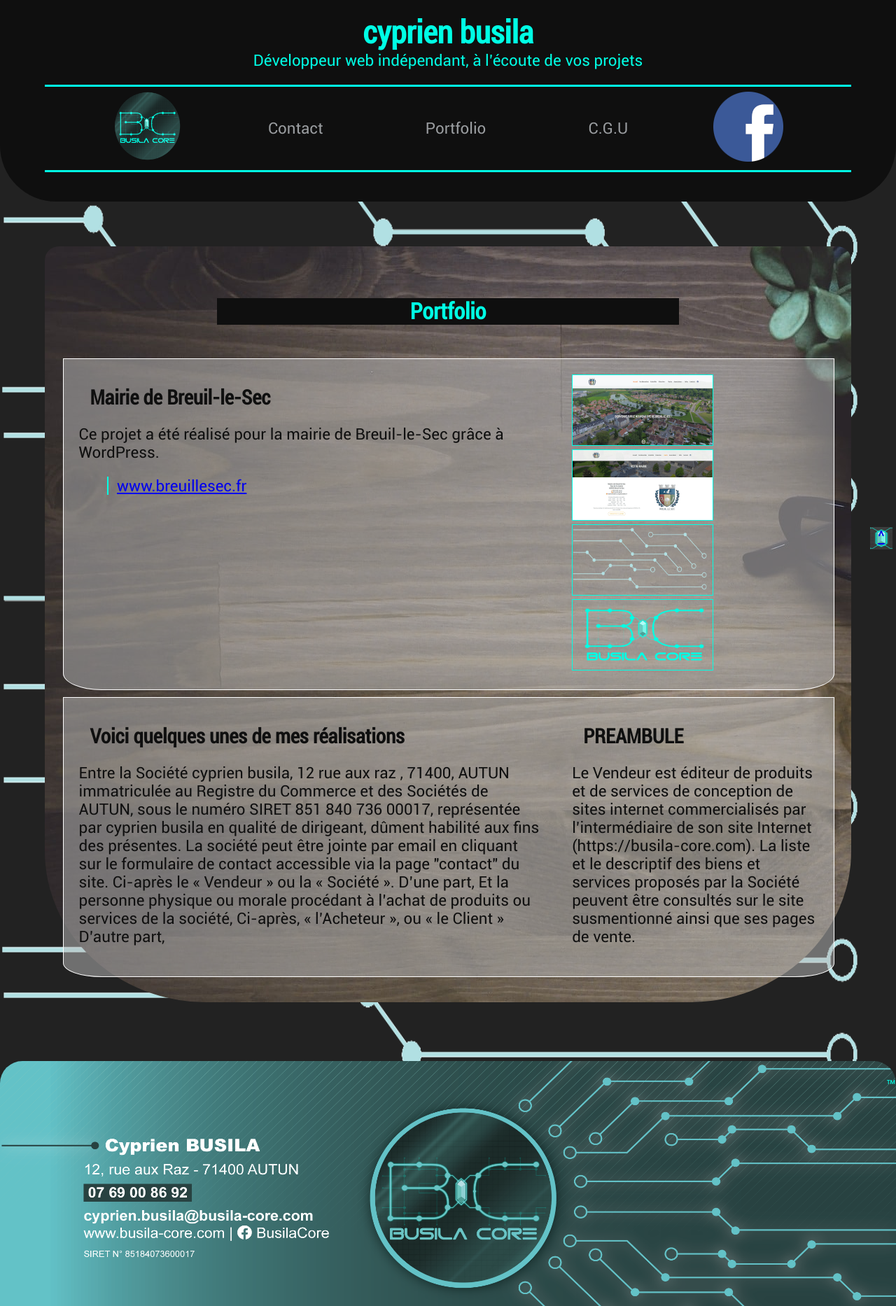
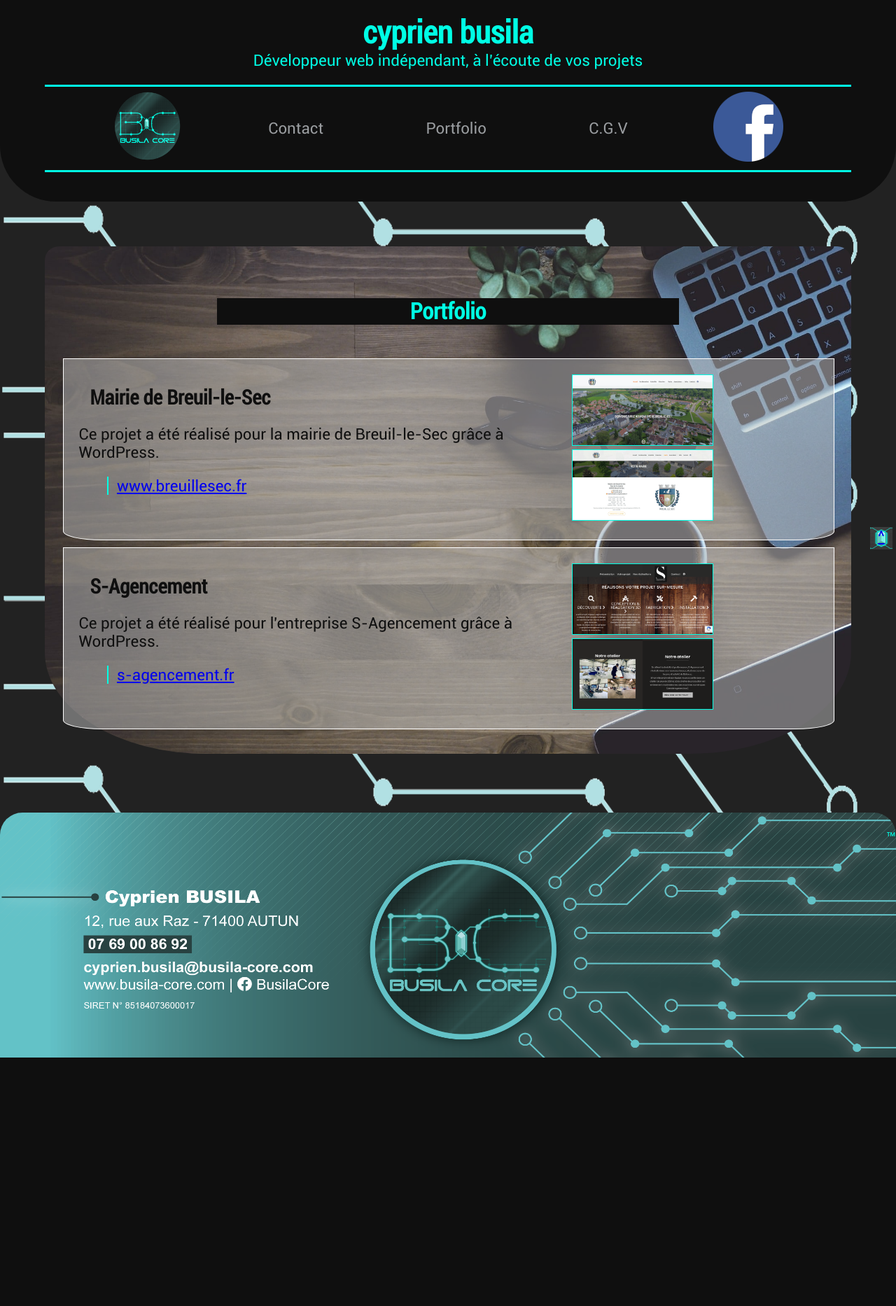
Before and after one commit to mikhaddo/busila-core, a PHP site: page /portfolio.php in a window 1280 px wide. Shown: the whole page at 70% size. After the commit the page ends 1511 px from the top, so only its background shows below. Run offline with PHP 8.4, Linux system fonts and the light colour scheme.

Commit message:
release version 0.7

```diff
--- a/css/style.css
+++ b/css/style.css
@@ -143,6 +134,7 @@ section{
 }
 .article-portfolio-notebook {
     background-image: url('../img/notebook.jpg');
+    background-size:cover;
     background-attachment: fixed;
     background-repeat:no-repeat;
     border-bottom-left-radius: 20%;
--- a/js/form.js
+++ b/js/form.js
@@ -1,6 +1,8 @@
 // variables
 var regexEmail = /^[a-zA-Z0-9_-]+@[a-zA-Z0-9-]{2,}[.][a-zA-Z]{2,3}$/;
+// must be select <div> container who has the future <p>... (double <div> for #form-captcha-eco-txt)
 let childrenOfCaptcha = document.querySelector('#form-captcha-eco-txt').parentElement.parentElement;
+// console.log(childrenOfCaptcha);
 
 /**
  * functions color on the fomulaire
@@ -44,9 +46,9 @@ randCapNumber();
 document.querySelector('#submit').addEventListener("click", function(e){
    if(document.querySelector('#form-captcha-eco').value != randCapNumberResult){
       errorCaptchaTxt = document.createElement('p');
-      errorCaptchaTxt.className = 'errorCaptchaTxt'
+      errorCaptchaTxt.className = 'errorCaptchaTxt';
       errorCaptchaTxt.style.color = 'red';
-      errorCaptchaTxt.textContent = 'erreur, chiffre invalide, recharge la page stp, ou demande de l\'aide au webmestre.';
+      errorCaptchaTxt.textContent = 'erreur, chiffre invalide, réessayez.';
       document.querySelector('#form-captcha-eco').parentElement.before(errorCaptchaTxt);
       e.preventDefault();
       randCapNumber();
--- a/js/script.js
+++ b/js/script.js
@@ -29,7 +29,7 @@ function openNavbarWithStyle(selectorOpenNavbarWithStyle){
 
     // navbar open
     navUlOpen = true;
-    console.log('openNavbarWithStyle');
+    // console.log('openNavbarWithStyle');
 }
 function navbarOrigin(selectorNavbarOrigin){
     // at the first time, the selector as no style="", if defined : rm value of style="".
@@ -37,7 +37,7 @@ function navbarOrigin(selectorNavbarOrigin){
         document.querySelector(selectorNavbarOrigin).attributes[0].value = '';
     }
     navUlOpen = true;
-    console.log('navbarOrigin');
+    // console.log('navbarOrigin');
 }
 function closeNavbar(selectorCloseNavbar){
     let selectorQuery = document.querySelector(selectorCloseNavbar);
@@ -55,7 +55,7 @@ function closeNavbar(selectorCloseNavbar){
      */
 
     navUlOpen = false;
-    console.log('closeNavbar');
+    // console.log('closeNavbar');
 }
 
 /**
--- a/js/visionnette.js
+++ b/js/visionnette.js
@@ -47,6 +47,8 @@ function displayImg(element,divSmallImg){
         overlayLarge.parentElement.removeChild(overlayLarge);
     });
 
+    //return 'alo';
+
 };
 
 /**
@@ -62,7 +64,9 @@ document.querySelectorAll(articleImg).forEach(function(element){
             this.style.transform = 'initial';
     });
     element.addEventListener('click', function(){
+
         // prevent multiplication of overlay(s), we are saved, everything will not collapsing in pink.
+        // we can't test 'typeof(overlayLarge)' because he is inside function, and allways 'undefined'
         if(!document.querySelector('.overlay-pink')){
             displayImg(this, articleImg);
         }else{
--- a/part/footer.php
+++ b/part/footer.php
@@ -2,7 +2,7 @@
 
     <div class="cursor-jump-up"><a href="#page-up">^</a></div>
     <footer class="page-footer">
-        <p><a href="418" class="egg" rel="header('HTTP/1.1 418 I'm a teapot')">™</a></p>
+        <p><a href="418.php" class="egg">™</a></p>
     </footer>
 
 </div>
--- a/part/header.php
+++ b/part/header.php
@@ -20,7 +20,7 @@
                 <li class="nav-li-img"><a href="index.php"><img src="img/LOGO_BUSE_ROND.png" alt="Busila Core" title="Busila Core"></a></li>
                 <li><a href="index.php#form-contact">Contact</a></li>
                 <li><a href="portfolio.php">Portfolio</a></li>
-                <li><a href="cgu.php">C.G.U</a></li>
+                <li><a href="cgv.php">C.G.V</a></li>
                 <li class="nav-li-img"><a href="https://www.facebook.com/BusilaCore/" target="_blank"><img src="img/thumbs/facebook-logo.png" alt="Facebook" title="Facebook"></a></li>
             </ul>
         </nav>
--- a/portfolio.php
+++ b/portfolio.php
@@ -2,6 +2,7 @@
 
         <section class="article-portfolio-notebook">
             <h2>Portfolio</h2>
+
             <article>
                 <div class="article-row-left">
                     <h3>Mairie de Breuil-le-Sec</h3>
@@ -14,38 +15,28 @@
                 </div>
                 <div class="article-row-right">
                     <!-- <h3>PREAMBULE</h3> -->
-                    <img src="img/portfolio/thumb_BLS1.png" alt="image1">
-                    <img src="img/portfolio/thumb_BLS3.png" alt="image2">
-                    <img src="img/design.png" alt="design">
-                    <img src="img/LOGO_BUSE_2.png" alt="logo">
+                    <img src="img/portfolio/thumb_BLS1.png" alt="Breuil-le-Sec01">
+                    <img src="img/portfolio/thumb_BLS3.png" alt="Breuil-le-Sec02">
+                    <!-- <img src="img/design.png" alt="design"> -->
+                    <!-- <img src="img/LOGO_BUSE_2.png" alt="logo"> -->
+                </div>
+            </article>            <article>
+                <div class="article-row-left">
+                    <h3>S-Agencement</h3>
+                    <p>
+                        Ce projet a été réalisé pour l'entreprise S-Agencement grâce à WordPress.
+                    </p>
+                    <ul>
+                        <li><a href="http://s-agencement.fr/" target="_blank" title="s-agencement">s-agencement.fr</a></li>
+                    </ul>
+                </div>
+                <div class="article-row-right">
+                    <!-- <h3>PREAMBULE</h3> -->
+                    <img src="img/portfolio/sagencement01.png" alt="sagencement02">
+                    <img src="img/portfolio/sagencement02.png" alt="sagencement02">
                 </div>
             </article>
-            <article>
-                <div class="article-row-left">
-                    <h3>Voici quelques unes de mes réalisations</h3>
-                    <p>
-                        Entre la Société cyprien busila,
-                        12 rue aux raz , 71400, AUTUN
-                        immatriculée au Registre du Commerce et des Sociétés de AUTUN,
-                        sous le numéro SIRET 851 840 736 00017,
-                        représentée par cyprien busila
-                        en qualité de dirigeant,
-                        dûment habilité aux fins des présentes.
-                        La société peut être jointe par email en cliquant sur le formulaire de contact accessible via la page "contact" du site.
-                        Ci-après le « Vendeur » ou la « Société ».
-                        D’une part,
-                        Et la personne physique ou morale procédant à l’achat de produits ou services de la société,
-                        Ci-après, « l’Acheteur », ou « le Client »
-                        D’autre part,
-                    </p>
-                </div>
-                <div class="article-row-right">
-                    <h3>PREAMBULE</h3>
-                    <p>
-                        Le Vendeur est éditeur de produits et de services de conception de sites internet commercialisés par l’intermédiaire de son site Internet (https://busila-core.com). La liste et le descriptif des biens et services proposés par la Société peuvent être consultés sur le site susmentionné ainsi que ses pages de vente.
-                    </p>
-                </div>
-            </article>
+
         </section>
 
 <script src="js/visionnette.js"></script>
```
Also changed, not shown: other parts of css/style.css (+24 -23 lines), 418.php (added, +9 -0 lines), index.php (+22 -6 lines), README.md, cgv.php (renamed from cgu.php), img/portfolio/sagencement01.png (added), img/portfolio/sagencement02.png (added), img/portfolio/thumb_sagencement01.png (added), img/portfolio/thumb_sagencement02.png (added).
